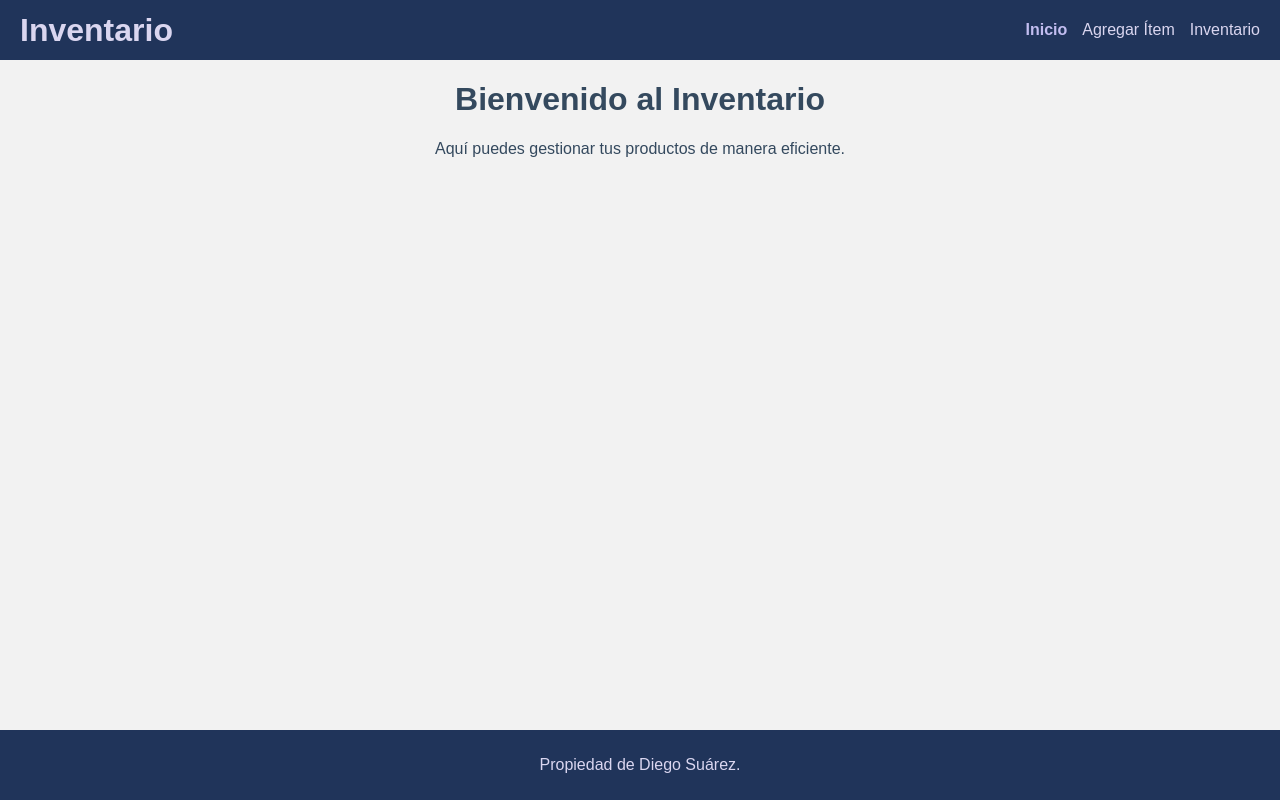
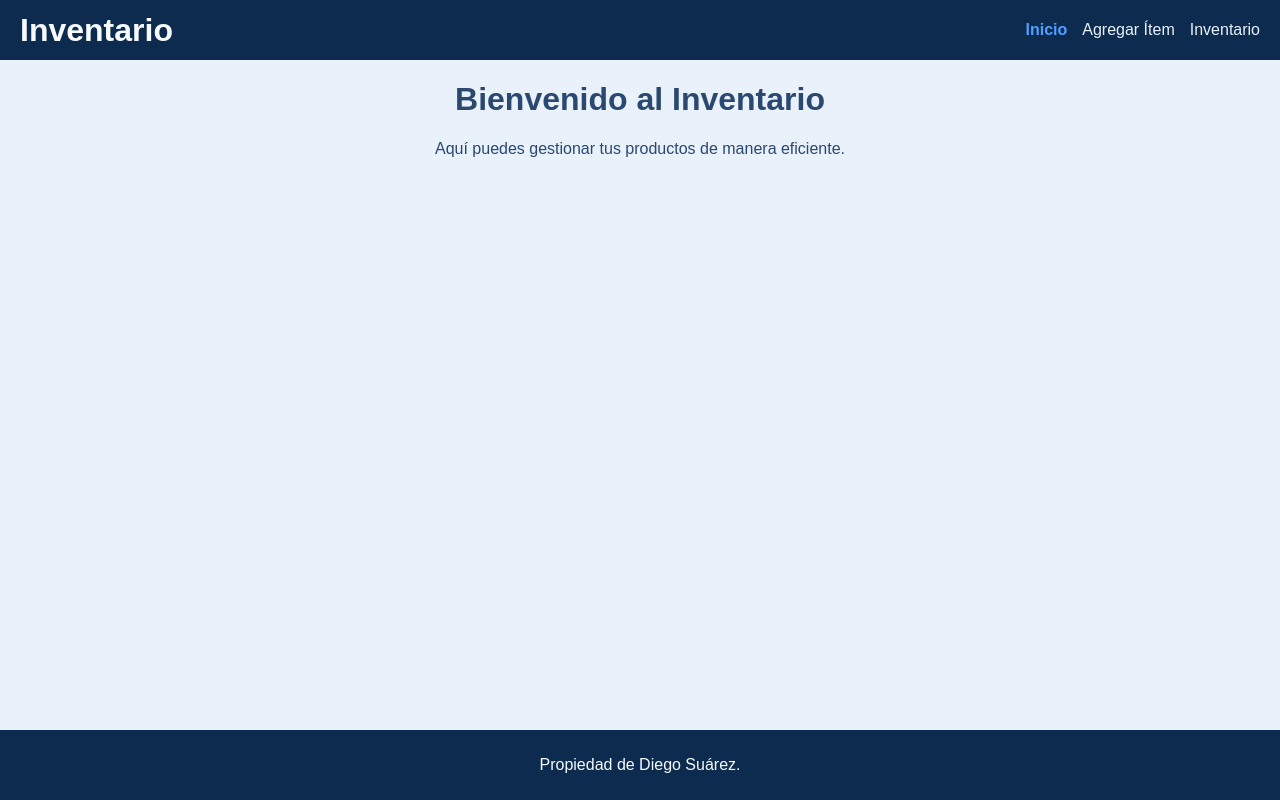
Before and after one commit to SuarezDiego/inventario, a React (Vite) app in the folder web/: page / in a window 1280 px wide. Built offline with nearby package versions, Linux system fonts and the light colour scheme.

Commit message:
style: colors

```diff
--- a/web/src/components/AddItem/AddItem.css
+++ b/web/src/components/AddItem/AddItem.css
@@ -1,10 +1,10 @@
 .main-container {
     text-align: center;
-    background: linear-gradient(to top right, var(--background-color), var(--secondary-color));
-    color: var(--text-color);
+    background: linear-gradient(to top right, var(--ice-100), var(--ice-50));
+    color: var(--navy-900);
     padding: 0px;
     border-radius: 10px;
-    box-shadow: -5px 7px 5px rgba(0, 0, 0, 0.5);
+    box-shadow: -5px 7px 5px  var(--gray-300);
     margin: 2% 25% 2% 25%;
 }
 
@@ -49,8 +49,8 @@ label {
     width: 80%;
     padding: 10px;
     font-size: 16px;
-    background-color: var(--primary-color);
-    color: white;
+    background-color: var(--navy-800);
+    color: var(--ice-50);
     border: none;
     border-radius: 4px;
     cursor: pointer;
--- a/web/src/components/Dashboard/Dashboard.css
+++ b/web/src/components/Dashboard/Dashboard.css
@@ -11,8 +11,8 @@
 }
 
 .g-container {
-    background: linear-gradient(to top right, var(--background-color), var(--secondary-color));
-    color: var(--text-color);
+    background: linear-gradient(to top right, var(--ice-100), var(--ice-50));
+    color: var(--navy-900);
     padding: 0px;
     border-radius: 10px;
     box-shadow: -5px 7px 5px rgba(0, 0, 0, 0.5);
--- a/web/src/components/Footer/Footer.css
+++ b/web/src/components/Footer/Footer.css
@@ -1,7 +1,7 @@
 .footer {
     width: 100%;
-    background-color: var(--primary-color);
-    color: var(--secondary-color);
+    background-color: var(--navy-900);
+    color: var(--ice-50);
     text-align: center;
     padding: 10px 0;
     margin-top: auto;
--- a/web/src/components/Header/Header.css
+++ b/web/src/components/Header/Header.css
@@ -1,6 +1,6 @@
 .header {
-    background-color: var(--primary-color);
-    color: var(--secondary-color);
+    background-color: var(--navy-900);
+    color: var(--ice-50);
     box-sizing: border-box;
     padding: 10px 20px;
     display: flex;
@@ -30,15 +30,15 @@ nav {
 
 .navLink {
     margin-left: 15px;
-    color: var(--secondary-color);
+    color: var(--ice-100);
     text-decoration: none;
 }
 
 .navLink.active {
-    color: var(--accent-color);
+    color: var(--azure-400);
     font-weight: bold;
 }
 
 .navLink:hover {
-    color: var(--accent-color);
+    color: var(--azure-400);
 }
--- a/web/src/components/ItemList/ItemList.css
+++ b/web/src/components/ItemList/ItemList.css
@@ -3,13 +3,13 @@
     padding: 5px;
     border-top-left-radius: 10px;
     border-top-right-radius: 10px;
-    background-color: var(--primary-color);
+    background-color: var(--navy-800);
 }
 
 .icon-search {
     padding-left: 5px;
     font-size: 20px;
-    color: var(--secondary-color);
+    color: var(--ice-50);
 }
 
 .input {
@@ -19,13 +19,13 @@
     margin-bottom: 5px;
     border-radius: 10px;
     border: none;
-    background-color: var(--primary-color);
-    color: var(--secondary-color);
+    background-color: var(--navy-800);
+    color: var(--ice-50);
     font-size: 16px;
 }
 
 .input::placeholder {
-    color: var(--secondary-color);
+    color: var(--gray-300);
 }
 
 .input:focus {
@@ -42,17 +42,17 @@
     padding: 10px;
     margin-bottom: 5px;
     border-radius: 4px;
-    background-color: var(--secondary-color);
+    background-color: var(--ice-100);
     cursor: pointer;
 }
 
 .listItem:hover {
-    background-color: var(--accent-color);
+    background-color: var(--gray-300);
 }
 
 .listItemActive {
-    background-color: var(--accent-color);
-    color: var(--primary-color);
+    background-color: var(--gray-300);
+    color: var(--navy-800);
     font-weight: bold;
 }
 
@@ -65,7 +65,7 @@
     margin-left: 5px;
     margin-right: 8px;
     font-size: 20px;
-    color: var(--secondary-color);
+    color: var(--ice-50);
 }
 
 .contenedor {
--- a/web/src/style.css
+++ b/web/src/style.css
@@ -1,9 +1,17 @@
 :root {
-    --primary-color: #20345a;
-    --secondary-color: #dad6f0;
-    --accent-color: #c2bdf0;
-    --background-color: #f2f2f2;
-    --text-color: #34495e;
+    --navy-900: #0C2B4E;
+    --navy-800: #2A4870;
+    --slate-700: #4B678A;
+    --ice-50: #F7FAFD;
+    --ice-100: #E9F1FA;
+    --gray-300: #C7D4E5;
+    --blue-500: #3A7DFF;
+    --blue-600: #245FD4;
+    --azure-400: #4F9FFF;
+
+    --color-success: #3BB273;
+    --color-warning: #E6A700;
+    --color-error: #D64545;
 }
 
 html,
@@ -11,8 +19,8 @@ body {
     padding: 0;
     box-sizing: border-box;
     font-family: 'Arial', sans-serif;
-    background-color: var(--background-color);
-    color: var(--text-color);
+    background-color: var(--ice-100);
+    color: var(--navy-800);
     width: 100%;
     height: 100%;
     margin: 0;
```
